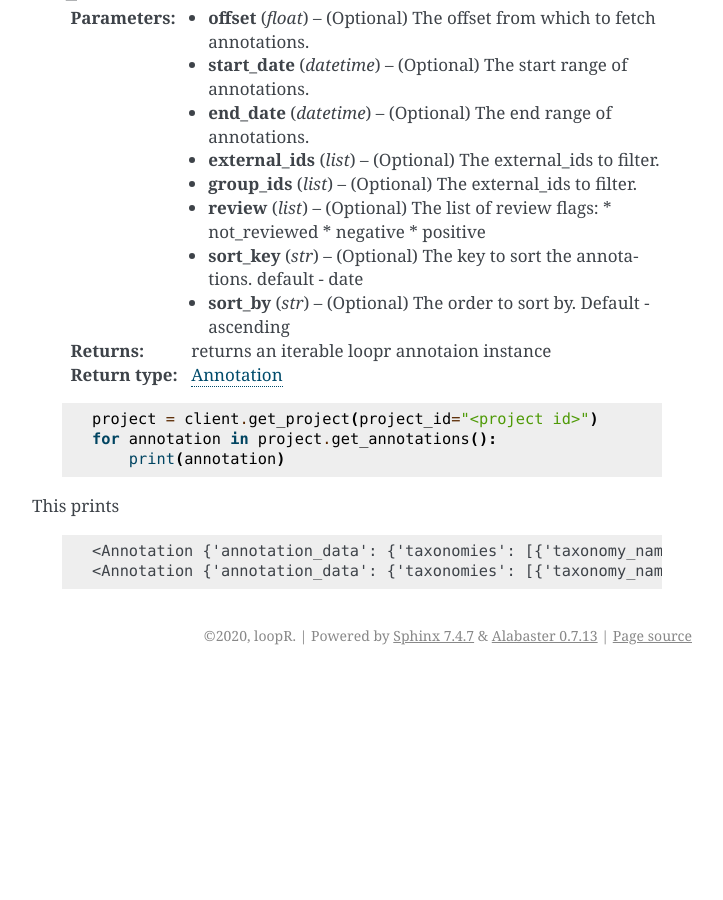
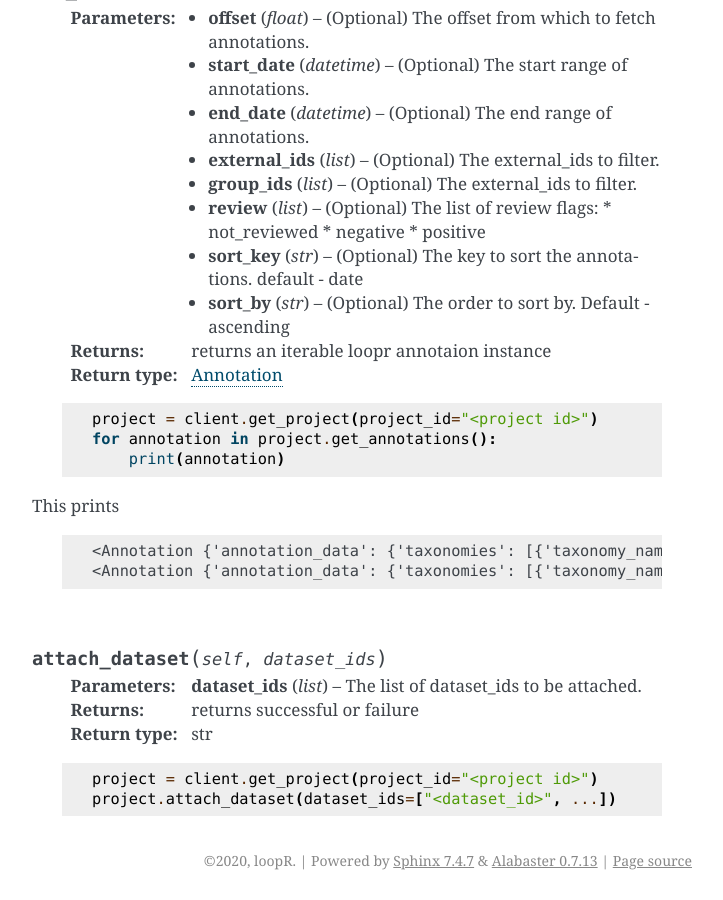
Before and after one commit to looprai/loopr-python-sdk, a Sphinx documentation site: the page built from docs/source/project.rst, in a window 1280 px wide and 900 px high, scrolled down 1121 px. Shown: the whole window, without its empty margins (418-1141 px from the left). Built offline with Sphinx 7.4.7, drawn with Linux system fonts in a browser that asks for light colours; before the commit the page ends 1796 px from its top, so only the background shows below that; some of the changed text lies outside the part shown.

Commit message:
[docs_update][Aastha] Updated docs.

```diff
--- a/docs/source/project.rst
+++ b/docs/source/project.rst
@@ -89,3 +89,17 @@ Project
 
         <Annotation {'annotation_data': {'taxonomies': [{'taxonomy_name': 'relevancy', 'value': ['3'], 'annotated_by': 'test@loopr.com', 'last_updated_by': 'test@loopr.com'}]}, 'row': {'payload': [{'image_url': 'https://dev-storage.loopr.ai/loopr-dev-payloads/test_loopr.jpeg', 'text': 'Drobo Portable Hard Drive Case', 'website': None, 'meta': {'width': 320, 'height': 320}}], 'query': 'portable hard drive', 'payload_type': 'text_sku'}, 'submitted_at': datetime.datetime(2020, 11, 19, 10, 51, 49, 159000, tzinfo=datetime.timezone.utc), 'uid': 'a3b82786-1995-4788-9b03-3b2906cc70ee'}>
         <Annotation {'annotation_data': {'taxonomies': [{'taxonomy_name': 'relevancy', 'value': ['3'], 'annotated_by': 'test@loopr.com', 'last_updated_by': 'test@loopr.com'}]}, 'row': {'payload': [{'image_url': 'https://dev-storage.loopr.ai/loopr-dev-payloads/test_loopr.jpeg', 'text': 'Mobile Edge Portable Hard Drive Carrying Case (Small, Black)', 'website': None, 'meta': {'width': 320, 'height': 320}}], 'query': 'portable hard drive', 'payload_type': 'text_sku'}, 'submitted_at': datetime.datetime(2020, 11, 19, 10, 51, 52, 976000, tzinfo=datetime.timezone.utc), 'uid': '487a4280-94b7-4a1d-95f9-eebc68f8800f'}>
+
+    |
+
+   .. py:method:: attach_dataset(self, dataset_ids)
+
+    :param list dataset_ids: The list of dataset_ids to be attached.
+
+    :return: returns successful or failure
+    :rtype: str
+
+    .. code-block:: python
+
+        project = client.get_project(project_id="<project id>")
+        project.attach_dataset(dataset_ids=["<dataset_id>", ...])
--- a/pyproject.toml
+++ b/pyproject.toml
@@ -1,6 +1,6 @@
 [tool.poetry]
 name = "loopr"
-version = "0.1.0"
+version = "0.1.2"
 description = "A python sdk to interact with loopR APIs."
 authors = ["LoopR"]
 license = "MIT"
```
